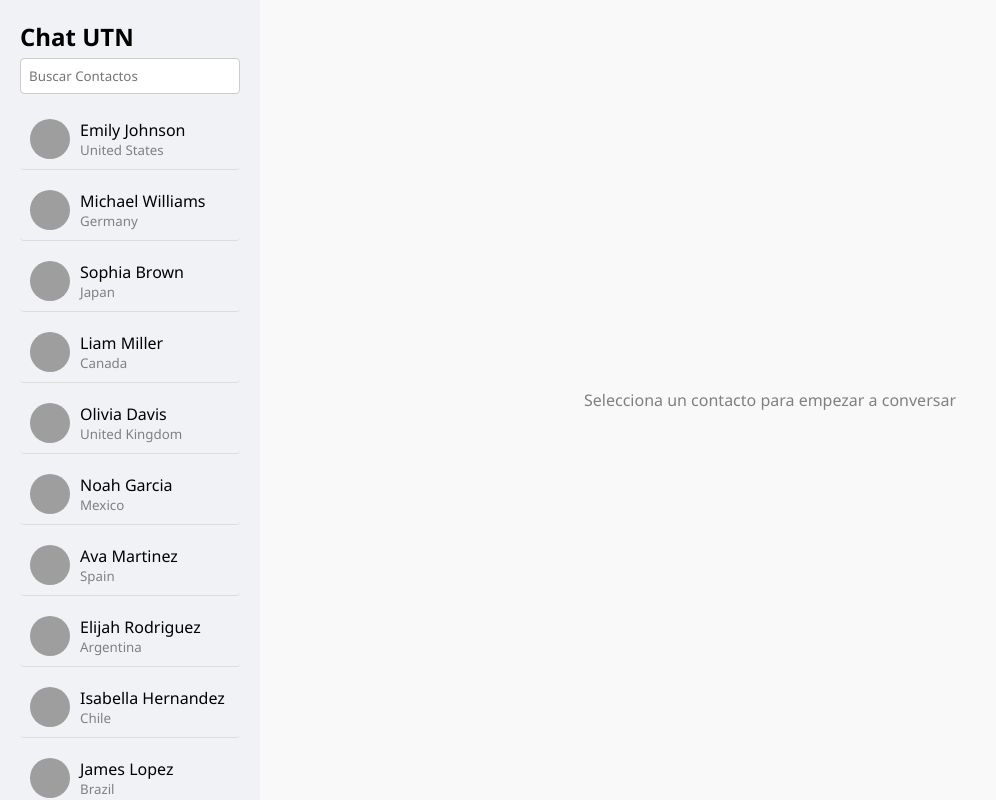
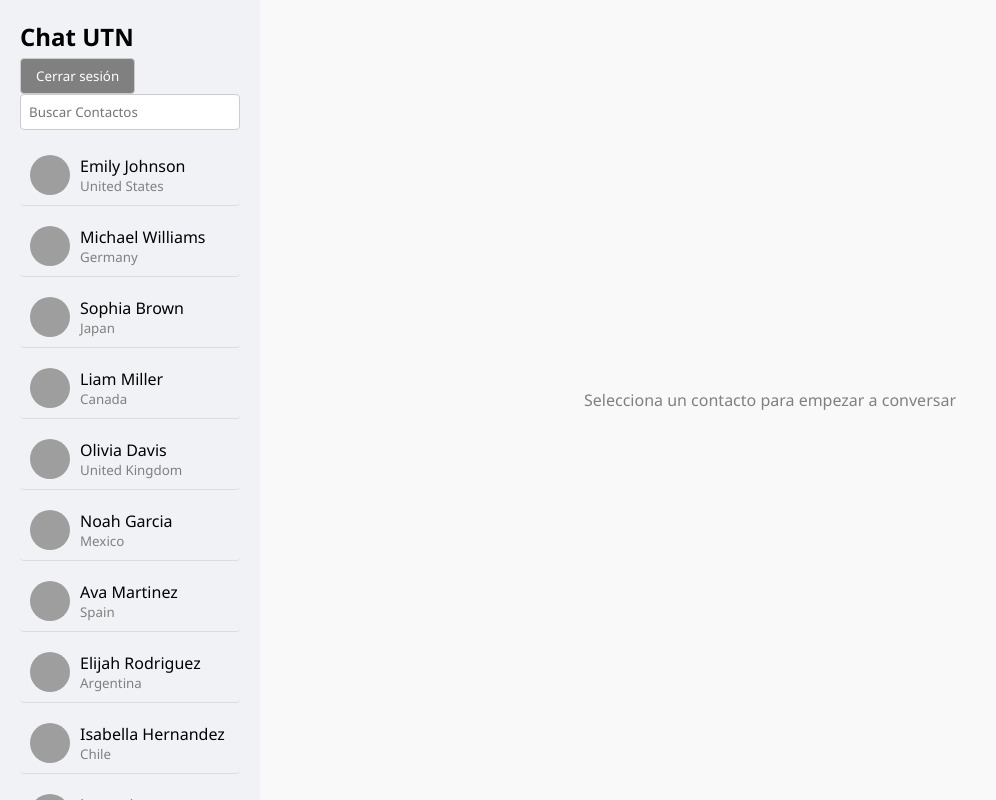
Before and after one commit to Matiasalvarez97/Proyecto-Final, a React (Vite) app: page / in a window 1280 px wide. Shown: the whole page, without its empty margins (0-996 px from the left). Built offline with nearby package versions, Linux system fonts and the light colour scheme; sample sign-in values are in the browser's storage; grey boxes are pictures that could not be loaded.

Commit message:
add: Se creo boton de Logout

```diff
--- a/src/assets/components/Aside.jsx
+++ b/src/assets/components/Aside.jsx
@@ -1,6 +1,7 @@
 import { useContext, useEffect, useState } from "react"
 /* import { users } from "../../services/mockApi.js" */
 import { ChatContext } from "../../context/ChatContext.jsx"
+import { useNavigate } from "react-router-dom"
 const Aside = () => {
     const [search , setSearch] = useState ("")
 
@@ -20,9 +21,16 @@ const Aside = () => {
         handleSelectedUser(id)
     }
 
+    const navigate= useNavigate()
+    const handleLogout =() => {
+        localStorage.removeItem("user")
+        navigate("/login")
+    }
+
     return (
         <aside>
             <h1>Chat UTN</h1>
+            <button onClick={handleLogout}>Cerrar sesión</button>
             <input className="search" type="search" placeholder="Buscar Contactos" onChange={handleChange}/>
             {
                 filteredUsers.length === 0 && <p className="not-found-text">No se encontraron contactos</p>
--- a/src/assets/components/Chat.jsx
+++ b/src/assets/components/Chat.jsx
@@ -43,9 +43,10 @@ const Chat = () => {
     return (
     <section className="chat">
         <header>
+            <div>
             <h2>{selectedUser.firstName} {selectedUser.lastName}</h2>
             <p>{selectedUser.address.country}</p>
-
+            </div>
         </header>
         <div className="chat-body" ref={chatBodyRef}>
             {
--- a/src/assets/styles/main.css
+++ b/src/assets/styles/main.css
@@ -18,6 +18,19 @@ aside{
     padding: 20px;
     overflow-y: scroll;
     }
+aside button {
+    padding: 8px 15px;
+    border-radius:  4px;
+    border: 1px solid #ccc;
+    background-color: gray;
+    color: white;
+    cursor: pointer;
+    transition: all .2s;
+}
+aside button:hover{
+    color: #888888;
+    background-color: white;
+}
 section{
     flex: 1;
 }
@@ -135,8 +148,7 @@ align-items: center;
     transition: all .2s;
 }
 .chat-input button:hover{
-color: #888888;
-background-color: white;
+
 }
 
 .cont-not-found{
```
